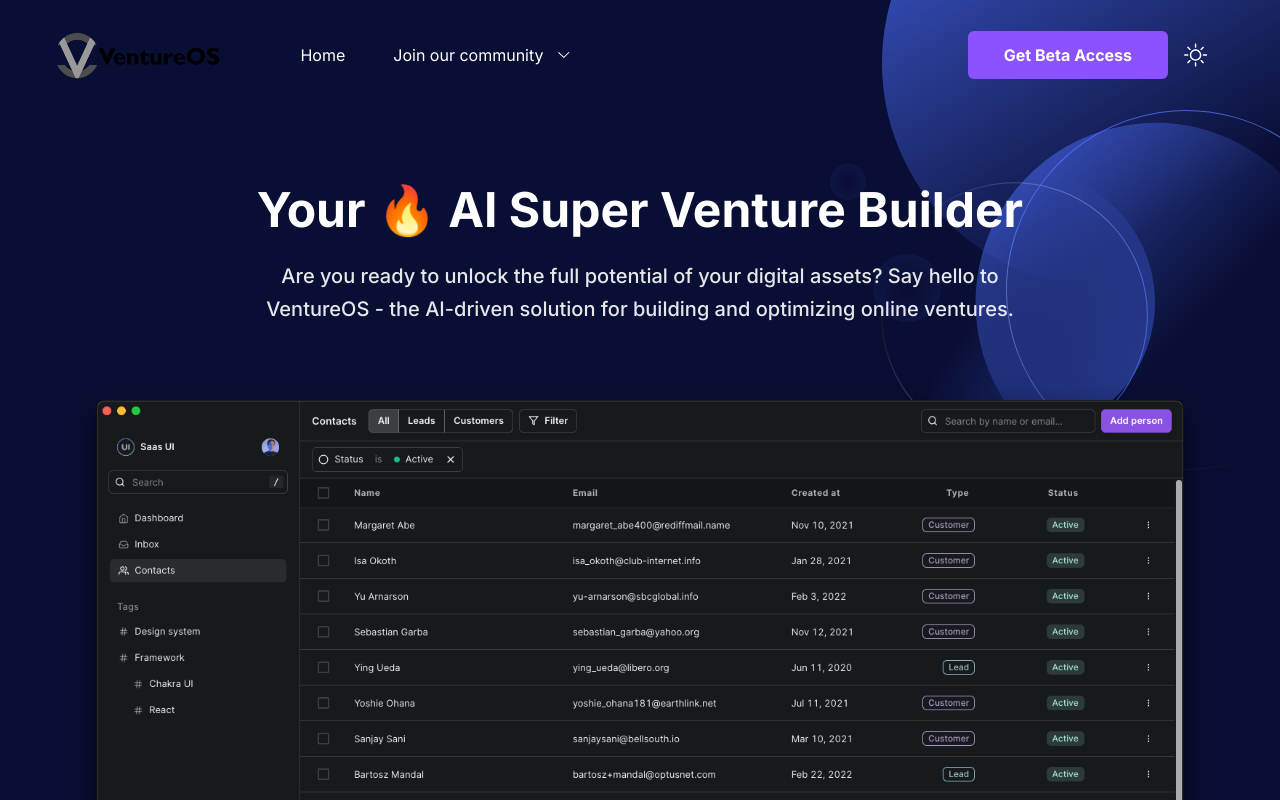
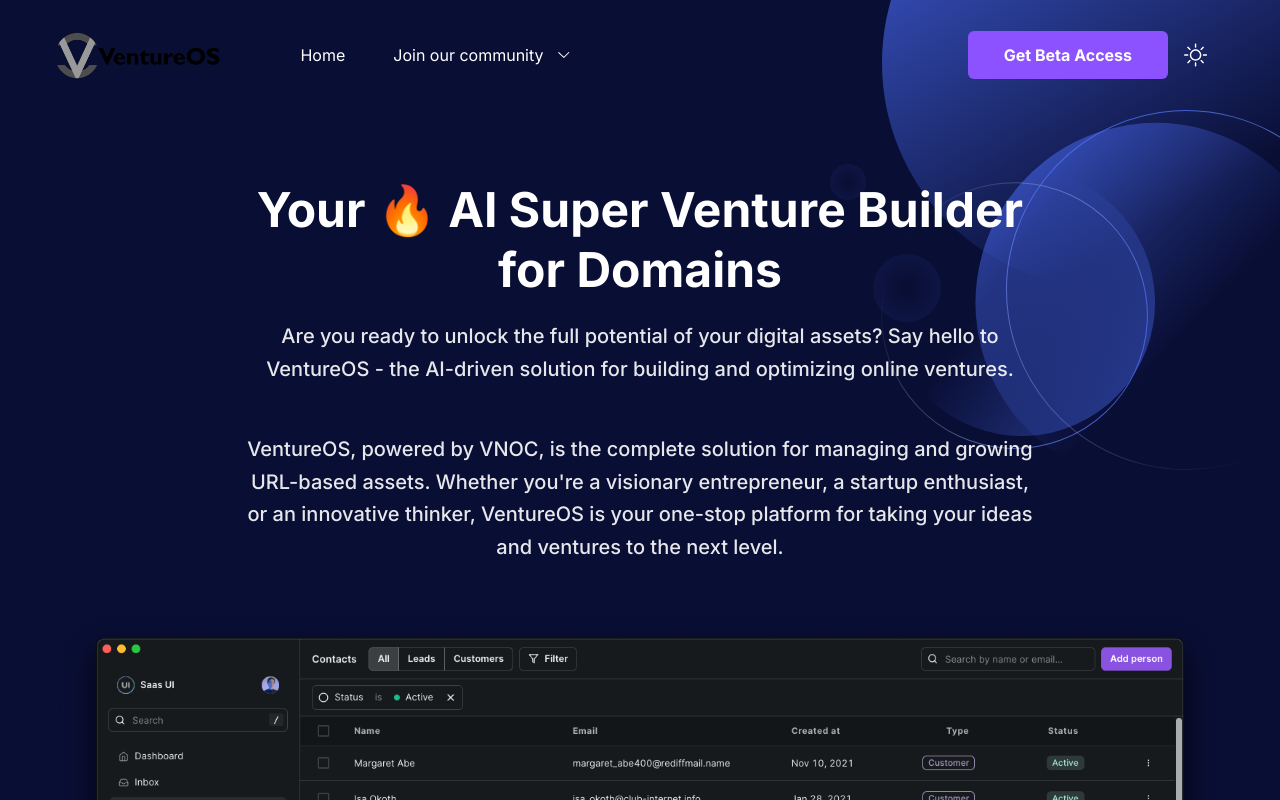
Before and after one commit to maidabarrientos/vosfrontend, a Next.js app: page / in a window 1280 px wide. Shown: the top 800 px of the page. Built offline with nearby package versions, Linux system fonts and the light colour scheme.

Commit message:
adding form

```diff
--- a/app/layout.tsx
+++ b/app/layout.tsx
@@ -27,7 +27,7 @@
           <ScrollToTop />
         </Providers>
         <script async src="https://static.wdgtsrc.com/assets/loader.js" data-chats-widget-id="89da8102-f021-4a1c-9871-958fcf62716f"></script>
-        <script src="https://cdn.pulse.is/livechat/loader.js" data-live-chat-id="6513e83875799ade0305c32d" async></script>
+         <script src="https://cdn.pulse.is/livechat/loader.js" data-live-chat-id="6513e83875799ade0305c32d" async></script>
 
       </body>
     </html>
--- a/components/Header/index.tsx
+++ b/components/Header/index.tsx
@@ -150,11 +150,9 @@
                 </nav>
               </div>
               <div className="flex items-center justify-end pr-16 lg:pr-0">
-
                 <Link
-                  href="#show_sp_popup=9393a0b7-856e-44ee-8169-f24bfe4d5e7f"
-                  className="ease-in-up hidden rounded-md bg-primary py-3 px-8 text-base font-bold text-white transition duration-300 hover:bg-opacity-90 hover:shadow-signUp md:block md:px-9 lg:px-6 xl:px-9"
-                >
+                  href="#"
+                  className="sp_popup_9393a0b7-856e-44ee-8169-f24bfe4d5e7f ease-in-up hidden rounded-md bg-primary py-3 px-8 text-base font-bold text-white transition duration-300 hover:bg-opacity-90 hover:shadow-signUp md:block md:px-9 lg:px-6 xl:px-9">
                   Get Beta Access
                 </Link>
                 <div>
--- a/components/Hero/index.tsx
+++ b/components/Hero/index.tsx
@@ -1,4 +1,5 @@
 import Link from "next/link";
+import Script from 'next/script';
 
 const Hero = () => {
   return (
@@ -15,14 +16,16 @@
                 data-wow-delay=".2s"
               >
                 <h1 className="mb-5 text-3xl font-bold leading-tight text-black dark:text-white sm:text-4xl sm:leading-tight md:text-5xl md:leading-tight">
-                Your 🔥 AI Super Venture Builder
+                Your 🔥 AI Super Venture Builder for Domains
                 </h1>
                 <p className="mb-12 text-base font-medium !leading-relaxed text-body-color dark:text-white dark:opacity-90 sm:text-lg md:text-xl">
                 Are you ready to unlock the full potential of your digital assets? Say hello to VentureOS - the AI-driven solution for building and optimizing online ventures.
                 </p>
+                <p className="mb-12 text-base font-medium !leading-relaxed text-body-color dark:text-white dark:opacity-90 sm:text-lg md:text-xl">
+                  VentureOS, powered by VNOC, is the complete solution for managing and growing URL-based assets. Whether you're a visionary entrepreneur, a startup enthusiast, or an innovative thinker, VentureOS is your one-stop platform for taking your ideas and ventures to the next level.
+                </p>
 
-
-              </div>
+               </div>
               <img src="/images/screenshots/list.png" ></img>
             </div>
           </div>
```
